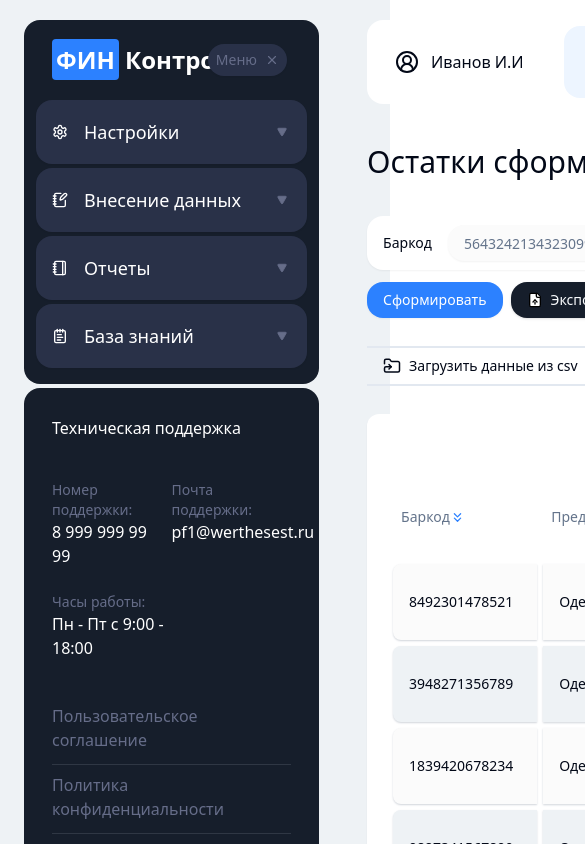
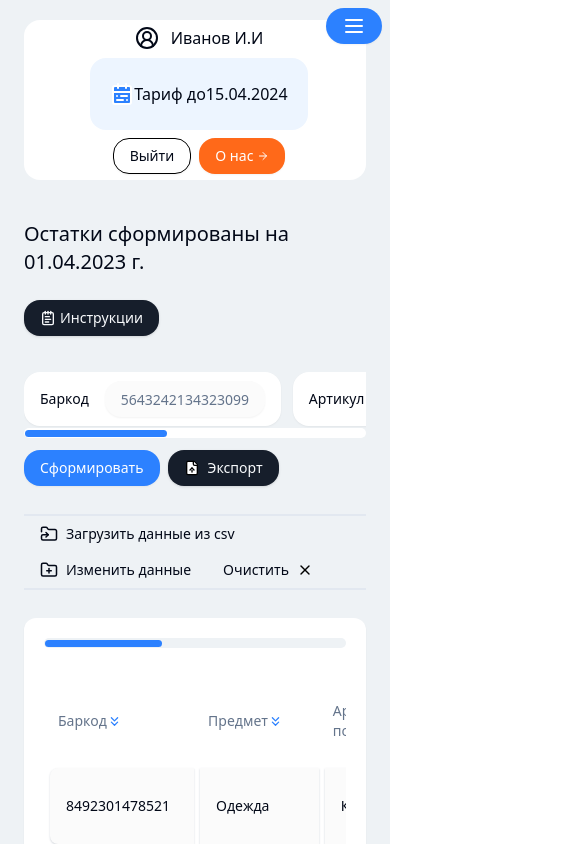
Before and after one commit to garold664/react-table-data-test, a React (Vite) app: page / in a window 390 px wide. Shown: the top 844 px of the page, 585 px wide, since content can reach past the window. Built offline with nearby package versions, Linux system fonts and the light colour scheme.

Commit message:
make website adaptive

```diff
--- a/package.json
+++ b/package.json
@@ -13,6 +13,7 @@
     "@hookform/resolvers": "^3.9.0",
     "@radix-ui/react-icons": "^1.3.0",
     "@radix-ui/react-label": "^2.1.0",
+    "@radix-ui/react-scroll-area": "^1.1.0",
     "@radix-ui/react-select": "^2.1.1",
     "@radix-ui/react-slot": "^1.1.0",
     "class-variance-authority": "^0.7.0",
--- a/src/App.tsx
+++ b/src/App.tsx
@@ -1,22 +1,13 @@
-import { MessageCircleMoreIcon } from 'lucide-react';
-import InfoWidget from './components/InfoWidget';
-import MenuWidget from './components/MenuWidget';
 import ProductsTable from './components/ProductsTable';
-import { Button } from './components/ui/button';
 import UserPanel from './components/UserPanel';
+import SidePanel from './components/SidePanel';
 // import FormControl from './components/FormControl';
 
 function App() {
   return (
-    <div className="flex px-6 py-5 gap-12">
-      <aside className="w-96">
-        <MenuWidget />
-        <InfoWidget />
-        <Button variant={'accent'} className="w-full py-8 rounded-2xl gap-2">
-          <MessageCircleMoreIcon /> Связаться с нами
-        </Button>
-      </aside>
-      <div>
+    <div className="flex px-6 py-5 gap-12 max-w-screen-xl mx-auto">
+      <SidePanel />
+      <div className="w-full">
         <UserPanel />
         <ProductsTable />
       </div>
--- a/src/components/FormBlock/FormBlock.tsx
+++ b/src/components/FormBlock/FormBlock.tsx
@@ -27,6 +27,7 @@ import * as z from 'zod';
 
 import { zodResolver } from '@hookform/resolvers/zod';
 import { Input } from '../ui/input';
+import { ScrollArea, ScrollBar } from '../ui/scroll-area';
 interface FormBlockProps {
   setTableData: React.Dispatch<React.SetStateAction<Product[]>>;
   tableData: Product[];
@@ -154,6 +155,10 @@ export default function FormBlock({ setTableData, tableData }: FormBlockProps) {
   return (
     <Form {...form}>
       <form action="" className="" onSubmit={form.handleSubmit(handleSubmit)}>
+        <ScrollArea
+          type={'auto'}
+          className="w-full flex gap-3 mb-3 whitespace-nowrap"
+        >
           <section className="flex gap-3 mb-3">
             <FormField
               name="barcode"
@@ -235,7 +240,13 @@ export default function FormBlock({ setTableData, tableData }: FormBlockProps) {
                 </FormItem>
               )}
             ></FormField>
+            <ScrollBar
+              color="red"
+              orientation="horizontal"
+              className="rounded-full bg-white text-accent"
+            />
           </section>
+        </ScrollArea>
         <div className="flex gap-2">
           <Button variant={'accent'}>Сформировать</Button>
           <Button
@@ -247,7 +258,7 @@ export default function FormBlock({ setTableData, tableData }: FormBlockProps) {
             <span>Экспорт</span>
           </Button>
         </div>
-        <footer className="flex items-center mt-7 mb-7 border-t-2 border-b-2 border-slate-200">
+        <footer className="flex items-center mt-7 mb-7 border-t-2 border-b-2 border-slate-200 flex-wrap">
           <Button
             type="button"
             variant={'ghost'}
@@ -270,7 +281,7 @@ export default function FormBlock({ setTableData, tableData }: FormBlockProps) {
             <FolderPlusIcon size={18} />
             <span>Изменить данные</span>
           </Button>
-          <div className="border-r-2 h-6 ml-auto mr-12"></div>
+          <div className="border-r-2 h-6 ml-auto mr-12 hidden md:block" />
           <Button
             type="button"
             variant={'ghost'}
--- a/src/components/ProductsTable.tsx
+++ b/src/components/ProductsTable.tsx
@@ -14,6 +14,7 @@ import { Product } from '../types/types';
 import SortButton from './SortButton';
 import Cell from './Cell';
 import FormBlock from './FormBlock/FormBlock';
+import { ScrollArea, ScrollBar } from './ui/scroll-area';
 
 export default function ProductsTable() {
   const [tableData, setTableData] = useState(data as Product[]);
@@ -157,8 +158,15 @@ export default function ProductsTable() {
   return (
     <>
       <FormBlock setTableData={setFilteredData} tableData={tableData} />
+      <ScrollArea
+        type="auto"
+        className="w-full px-5 pt-14 pb-5 bg-white rounded-xl  shadow-sm "
+      >
+        <ScrollBar
+          orientation="horizontal"
+          className="bottom-auto top-5 bg-muted mx-5 rounded-full "
+        />
 
-      <div className="max-w-[1230px] px-5 pt-14 pb-5 bg-white rounded-xl m-auto shadow-sm">
         <Table className="border-separate border-spacing-1.5">
           <TableHeader>
             <TableRow>
@@ -200,7 +208,7 @@ export default function ProductsTable() {
             </TableCaption>
           )}
         </Table>
-      </div>
+      </ScrollArea>
     </>
   );
 }
--- /dev/null
+++ b/src/components/SidePanel.tsx
@@ -0,0 +1,35 @@
+import { MenuIcon, MessageCircleMoreIcon, XIcon } from 'lucide-react';
+import { Button } from './ui/button';
+import MenuWidget from './MenuWidget';
+import InfoWidget from './InfoWidget';
+import { useState } from 'react';
+
+export default function SidePanel() {
+  const [open, setOpen] = useState(false);
+
+  const panelMobileStyles = 'block fixed left-2 top-2 z-10';
+  // const buttonMobileStyles = 'left-[420px]';
+  return (
+    <>
+      <Button
+        variant={'accent'}
+        className={`rounded-full fixed right-2 top-2 z-50 xl:hidden `}
+        onClick={() => setOpen(!open)}
+      >
+        {!open && <MenuIcon />}
+        {open && <XIcon />}
+      </Button>
+      <aside
+        className={`shrink-0 max-w-full xl:block xl:static xl:w-96 ${
+          open ? panelMobileStyles : 'hidden'
+        }`}
+      >
+        <MenuWidget />
+        <InfoWidget />
+        <Button variant={'accent'} className="w-full py-8 rounded-2xl gap-2">
+          <MessageCircleMoreIcon /> Связаться с нами
+        </Button>
+      </aside>
+    </>
+  );
+}
--- a/src/components/UserPanel.tsx
+++ b/src/components/UserPanel.tsx
@@ -9,11 +9,11 @@ import { Button } from './ui/button';
 export default function UserPanel() {
   return (
     <>
-      <div className="bg-white pl-7 pr-5 py-1.5 rounded-2xl flex items-center ">
+      <div className="bg-white pl-7 pr-5 py-1.5 rounded-2xl flex flex-wrap items-center justify-center md:justify-start gap-2">
         <div className="flex gap-3">
           <CircleUserRoundIcon /> Иванов И.И
         </div>
-        <div className="flex bg-accent-foreground py-6 px-5 rounded-2xl ml-10">
+        <div className="flex bg-accent-foreground py-6 px-5 rounded-2xl sm:ml-10 ">
           <CalendarRangeIcon
             fill="currentColor"
             stroke="white"
@@ -21,15 +21,17 @@ export default function UserPanel() {
           />{' '}
           Тариф до <span>15.04.2024</span>
         </div>
-        <Button variant={'outline'} className="ml-auto">
-          Выйти
-        </Button>
-        <Button variant={'accent2'} className="flex gap-1 ml-2">
-          О нас <ArrowRightIcon size={12} />
-        </Button>
+        <div className="flex sm:ml-auto ">
+          <Button variant={'outline'}>Выйти</Button>
+          <Button variant={'accent2'} className="flex gap-1 ml-2">
+            О нас <ArrowRightIcon size={12} />
+          </Button>
+        </div>
       </div>
-      <div className="mt-10 flex items-center gap-6 mb-9">
-        <h1 className="text-3xl ">Остатки сформированы на 01.04.2023 г.</h1>
+      <div className="mt-10 flex flex-wrap items-center gap-6 mb-9">
+        <h1 className="md:text-3xl text-xl">
+          Остатки сформированы на 01.04.2023 г.
+        </h1>
         <Button className=" flex gap-1 text-sm">
           <NotepadTextIcon size={16} /> Инструкции
         </Button>
--- /dev/null
+++ b/src/components/ui/scroll-area.tsx
@@ -0,0 +1,46 @@
+import * as React from 'react';
+import * as ScrollAreaPrimitive from '@radix-ui/react-scroll-area';
+
+import { cn } from '../../lib/utils';
+
+const ScrollArea = React.forwardRef<
+  React.ElementRef<typeof ScrollAreaPrimitive.Root>,
+  React.ComponentPropsWithoutRef<typeof ScrollAreaPrimitive.Root>
+>(({ className, children, ...props }, ref) => (
+  <ScrollAreaPrimitive.Root
+    ref={ref}
+    className={cn('relative overflow-hidden', className)}
+    {...props}
+  >
+    <ScrollAreaPrimitive.Viewport className="h-full w-full rounded-[inherit]">
+      {children}
+    </ScrollAreaPrimitive.Viewport>
+    <ScrollBar />
+    <ScrollAreaPrimitive.Corner />
+  </ScrollAreaPrimitive.Root>
+));
+ScrollArea.displayName = ScrollAreaPrimitive.Root.displayName;
+
+const ScrollBar = React.forwardRef<
+  React.ElementRef<typeof ScrollAreaPrimitive.ScrollAreaScrollbar>,
+  React.ComponentPropsWithoutRef<typeof ScrollAreaPrimitive.ScrollAreaScrollbar>
+>(({ className, orientation = 'vertical', ...props }, ref) => (
+  <ScrollAreaPrimitive.ScrollAreaScrollbar
+    ref={ref}
+    orientation={orientation}
+    className={cn(
+      'flex touch-none select-none transition-colors',
+      orientation === 'vertical' &&
+        'h-full w-2.5 border-l border-l-transparent p-[1px]',
+      orientation === 'horizontal' &&
+        'h-2.5 flex-col border-t border-t-transparent p-[1px]',
+      className
+    )}
+    {...props}
+  >
+    <ScrollAreaPrimitive.ScrollAreaThumb className="relative flex-1 rounded-full bg-accent" />
+  </ScrollAreaPrimitive.ScrollAreaScrollbar>
+));
+ScrollBar.displayName = ScrollAreaPrimitive.ScrollAreaScrollbar.displayName;
+
+export { ScrollArea, ScrollBar };
--- a/src/index.css
+++ b/src/index.css
@@ -70,6 +70,30 @@
   #root {
     @apply bg-muted;
   }
+
+  ::-webkit-scrollbar {
+    width: 1rem;
+  }
+
+  ::-webkit-scrollbar-track {
+    background: transparent;
+    border-radius: 100vw;
+
+    margin-block: 0.1em;
+  }
+
+  ::-webkit-scrollbar-thumb {
+    background: var(--accent);
+    border-radius: 100vw;
+    border: 0.1em solid transparent;
+  }
+
+  @supports (scrollbar-color: red blue) {
+    * {
+      scrollbar-color: var(--accent) transparent;
+      scrollbar-width: thin;
+    }
+  }
 }
 
 td {
```
Also changed, not shown: 1 other file (tests, documents, lock files or other folders). Lines whose indentation alone changed are shown as unchanged.
